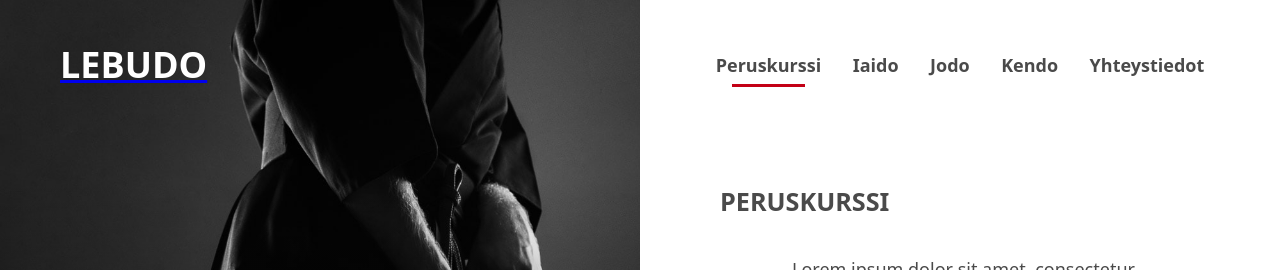
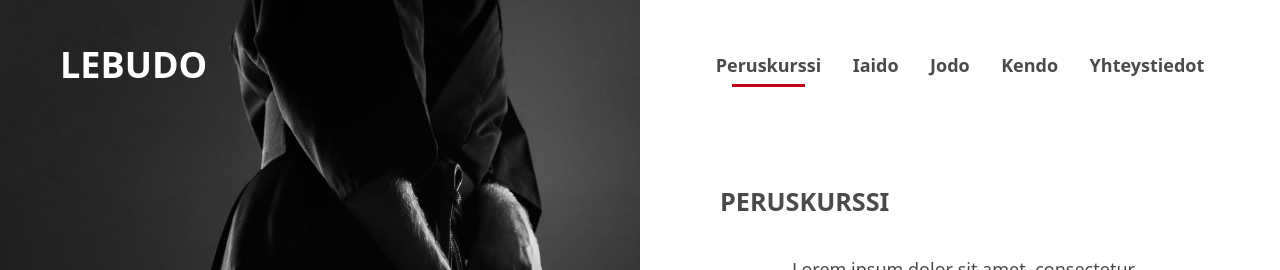
Before and after one commit to lime/lebudo, a Jekyll site: the page built from index.md, in a window 1280 px wide. Shown: the top 270 px of the page. Built offline with Jekyll 4.4.1, drawn with Linux system fonts in a browser that asks for light colours.

Commit message:
Style title a bit

```diff
--- a/_layouts/page.html
+++ b/_layouts/page.html
@@ -15,10 +15,8 @@
           ),
           url('{{ page.background_image }}');
     ">
-      <a href="{{ site.url }}">
-        <h1 class="title">
-          {{ site.title }}
-        </h1>
+      <a class="title" href="{{ site.url }}">
+        {{ site.title }}
       </a>
     </div>
   </div>
--- a/assets/main.scss
+++ b/assets/main.scss
@@ -102,6 +102,7 @@
  */
 
 .title {
+  display: block;
   margin: 0;
   padding: {
     top: $full-page-padding-vertical;
@@ -113,7 +114,10 @@
   line-height: $top-bar-line-height;
 
   color: white;
+  font-size: 2rem;
+  font-weight: bold;
   text-transform: uppercase;
+  text-decoration: none;
 }
 
 .timetables {
```
